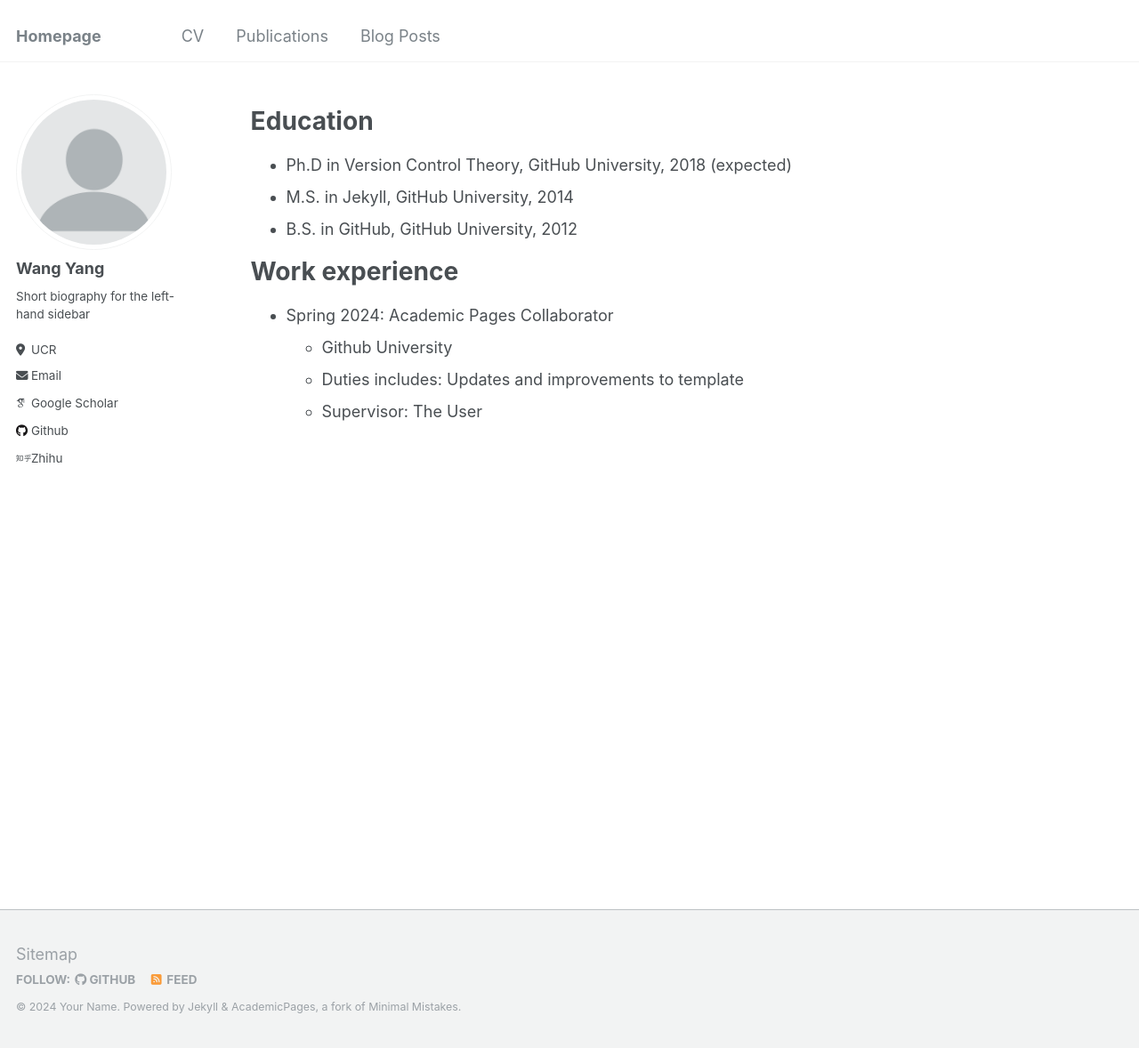
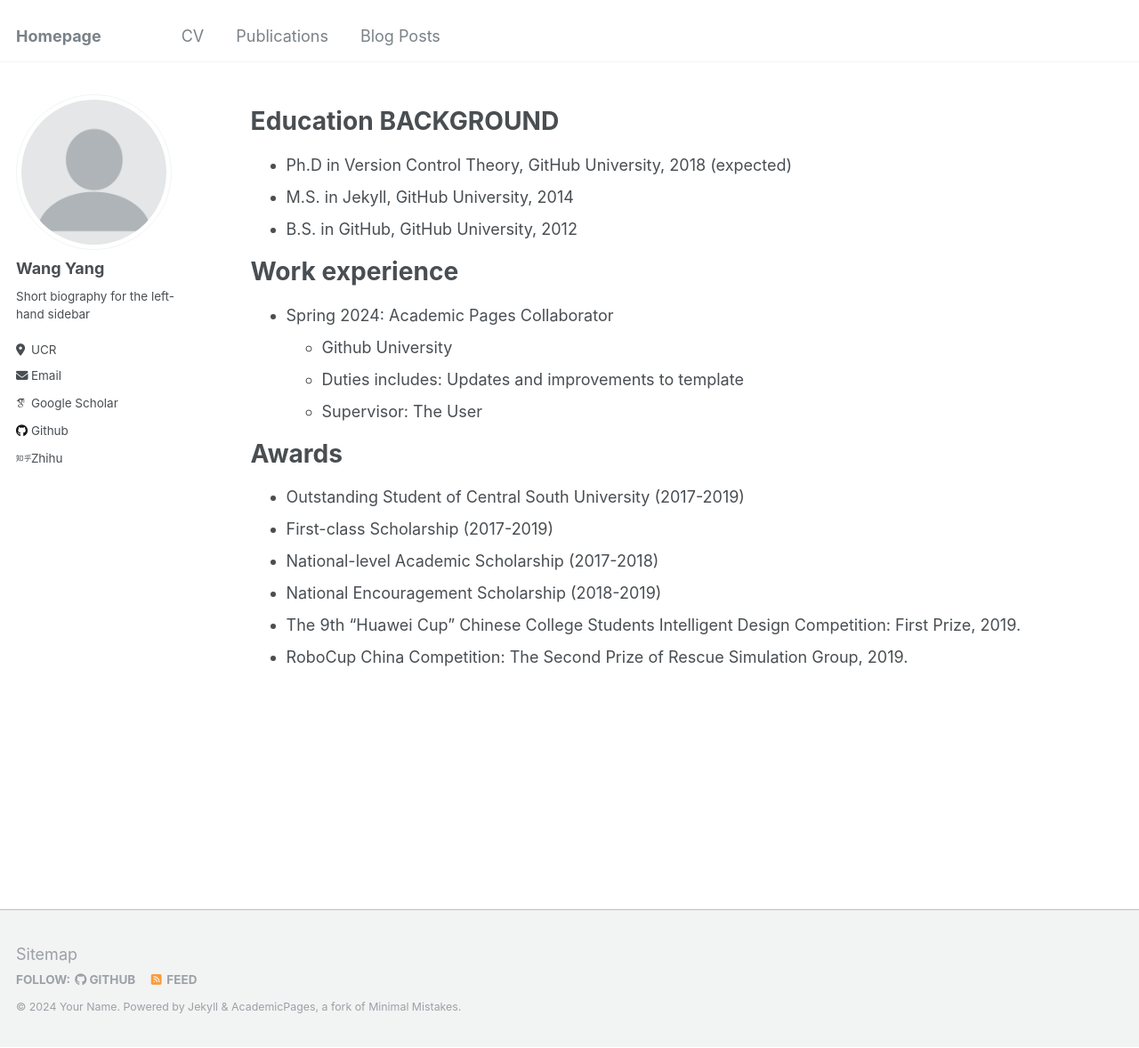
Before and after one commit to uservan/uservan.github.io, a Jekyll site: the page built from _pages/cv.md, in a window 1280 px wide and 1178 px high. Shown: the whole window at 89% size. Built offline with Jekyll 4.4.1, drawn with Linux system fonts in a browser that asks for light colours; some web fonts are replaced.

Commit message:
Update cv.md

```diff
--- a/_pages/cv.md
+++ b/_pages/cv.md
@@ -9,7 +9,7 @@ redirect_from:
 
 {% include base_path %}
 
-Education
+Education BACKGROUND
 ======
 * Ph.D in Version Control Theory, GitHub University, 2018 (expected)
 * M.S. in Jekyll, GitHub University, 2014
@@ -21,3 +21,12 @@ Work experience
   * Github University
   * Duties includes: Updates and improvements to template
   * Supervisor: The User
+
+Awards
+=====
+- Outstanding Student of Central South University (2017-2019)
+- First-class Scholarship (2017-2019)
+- National-level Academic Scholarship (2017-2018)
+- National Encouragement Scholarship (2018-2019)
+- The 9th “Huawei Cup” Chinese College Students Intelligent Design Competition: First Prize, 2019.
+- RoboCup China Competition: The Second Prize of Rescue Simulation Group, 2019.
```
